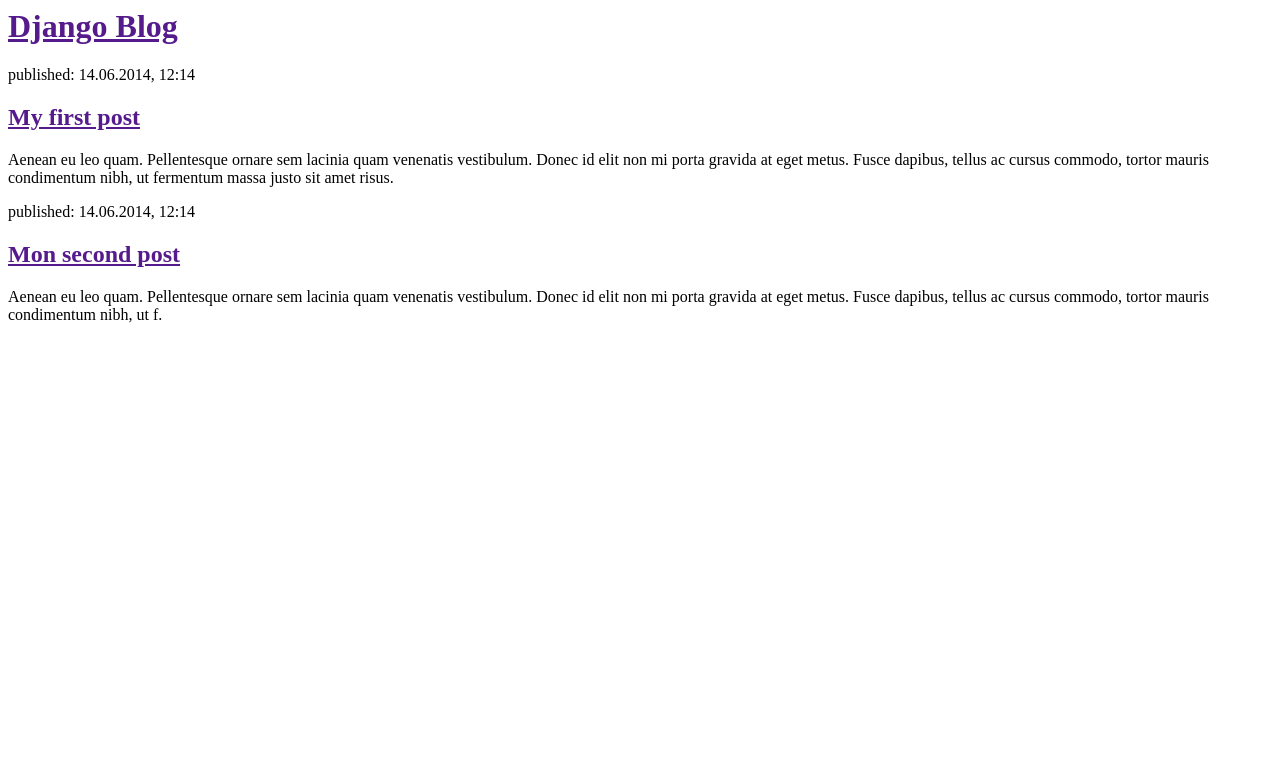
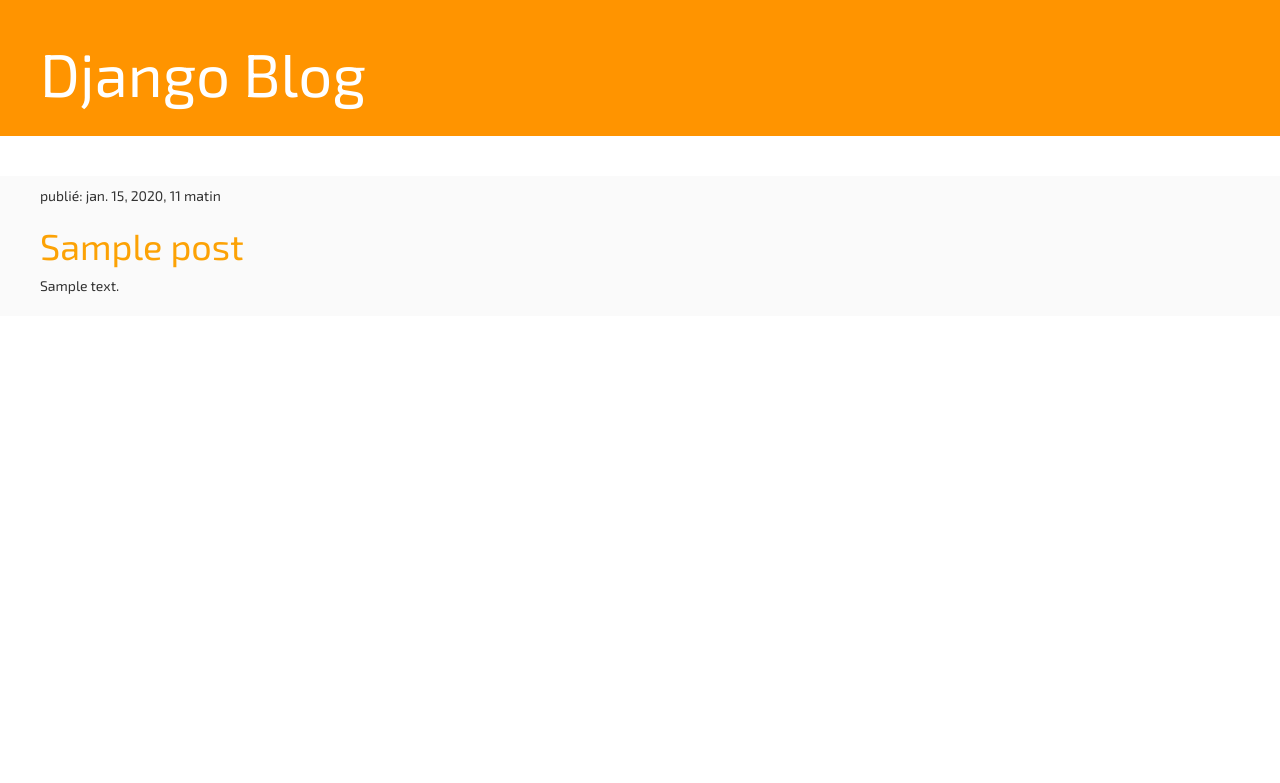
Before and after one commit to wkndmarkt/blog-tuto, a Django app: page / in a window 1280 px wide. Shown: the top 783 px of the page. Run offline with Django 3.2, Linux system fonts and the light colour scheme; tables that the repository leaves empty hold one stand-in row (values such as "Sample post"); some libraries are stand-ins or nearby versions.

Commit message:
ajout blog détaillé et css

```diff
--- /dev/null
+++ b/blog/static/css/blog.css
@@ -0,0 +1,25 @@
+body {
+    font-family: 'Exo 2', sans-serif;
+}
+
+header {
+    background-color: #ff9400;
+    padding: 20px;
+    padding-left: 40px;
+    color: white;
+}
+
+header h1 { font-size: 60px; }
+a:hover { text-decoration: none; }
+
+header a { color: white; }
+
+.post {
+    margin-top: 40px;
+    padding: 10px 40px;
+    background-color: #fafafa;
+}
+
+.post a {
+    color: #FCA205;
+}
--- /dev/null
+++ b/blog/templates/base.html
@@ -0,0 +1,21 @@
+{% load staticfiles %}
+
+<!doctype html>
+<html>
+    <head>
+        <title>Django blog</title>
+        <link rel="stylesheet" href="//maxcdn.bootstrapcdn.com/bootstrap/3.2.0/css/bootstrap.min.css">
+        <link rel="stylesheet" href="//maxcdn.bootstrapcdn.com/bootstrap/3.2.0/css/bootstrap-theme.min.css">
+        <link rel="stylesheet" href="https://fonts.googleapis.com/css?family=Exo+2">
+        <link rel="stylesheet" href="{% static 'css/blog.css' %}">
+    </head>
+    <body>
+        <header>
+            <h1><a href="">Django Blog</a></h1>
+        </header>
+
+        {% block content %}
+        {% endblock %}
+
+    </body>
+</html>
--- a/blog/templates/blog/post_list.html
+++ b/blog/templates/blog/post_list.html
@@ -1,22 +1,11 @@
-<html>
-    <head>
-        <title>Django blog</title>
-    </head>
-    <body>
-        <div>
-            <h1><a href="">Django Blog</a></h1>
+{% extends 'base.html' %}
+
+{% block content %}
+    {% for post in posts %}
+        <div class="post">
+            <p>publié: {{ post.created_date }}</p>
+            <h1><a href="{% url 'post_detail' pk=post.pk %}">{{ post.title }}</a></h1>
+            <p>{{ post.text|linebreaksbr }}</p>
         </div>
-
-        <div>
-            <p>published: 14.06.2014, 12:14</p>
-            <h2><a href="">My first post</a></h2>
-            <p>Aenean eu leo quam. Pellentesque ornare sem lacinia quam venenatis vestibulum. Donec id elit non mi porta gravida at eget metus. Fusce dapibus, tellus ac cursus commodo, tortor mauris condimentum nibh, ut fermentum massa justo sit amet risus.</p>
-        </div>
-
-        <div>
-            <p>published: 14.06.2014, 12:14</p>
-            <h2><a href="">Mon second post</a></h2>
-            <p>Aenean eu leo quam. Pellentesque ornare sem lacinia quam venenatis vestibulum. Donec id elit non mi porta gravida at eget metus. Fusce dapibus, tellus ac cursus commodo, tortor mauris condimentum nibh, ut f.</p>
-        </div>
-    </body>
-</html>
+    {% endfor %}
+{% endblock %}
--- a/blog/urls.py
+++ b/blog/urls.py
@@ -3,4 +3,5 @@
 
 urlpatterns = [
     url(r'^$', views.post_list, name='post_list'),
+    url(r'^post/(?P<pk>[0-9]+)/$', views.post_detail, name='post_detail'),
 ]
--- a/blog/views.py
+++ b/blog/views.py
@@ -1,4 +1,10 @@
-from django.shortcuts import render
+from django.shortcuts import render, get_object_or_404
+from .models import Post
 
 def post_list(request):
-    return render(request, 'blog/post_list.html', {})
+    posts = Post.objects.all().order_by('created_date')
+    return render(request, 'blog/post_list.html', {'posts':posts})
+
+def post_detail(request, pk):
+    post = get_object_or_404(Post, pk=pk)
+    return render(request, 'blog/post_detail.html', {'post':post})
--- a/mysite/settings.py
+++ b/mysite/settings.py
@@ -104,7 +104,7 @@
 # Internationalization
 # https://docs.djangoproject.com/en/1.10/topics/i18n/
 
-LANGUAGE_CODE = 'en-us'
+LANGUAGE_CODE = 'fr-fr'
 
 TIME_ZONE = 'Europe/Paris'
 
```
Also changed, not shown: blog/admin.py (+11 -1 lines), blog/templates/blog/post_detail.html (added, +11 -0 lines).
